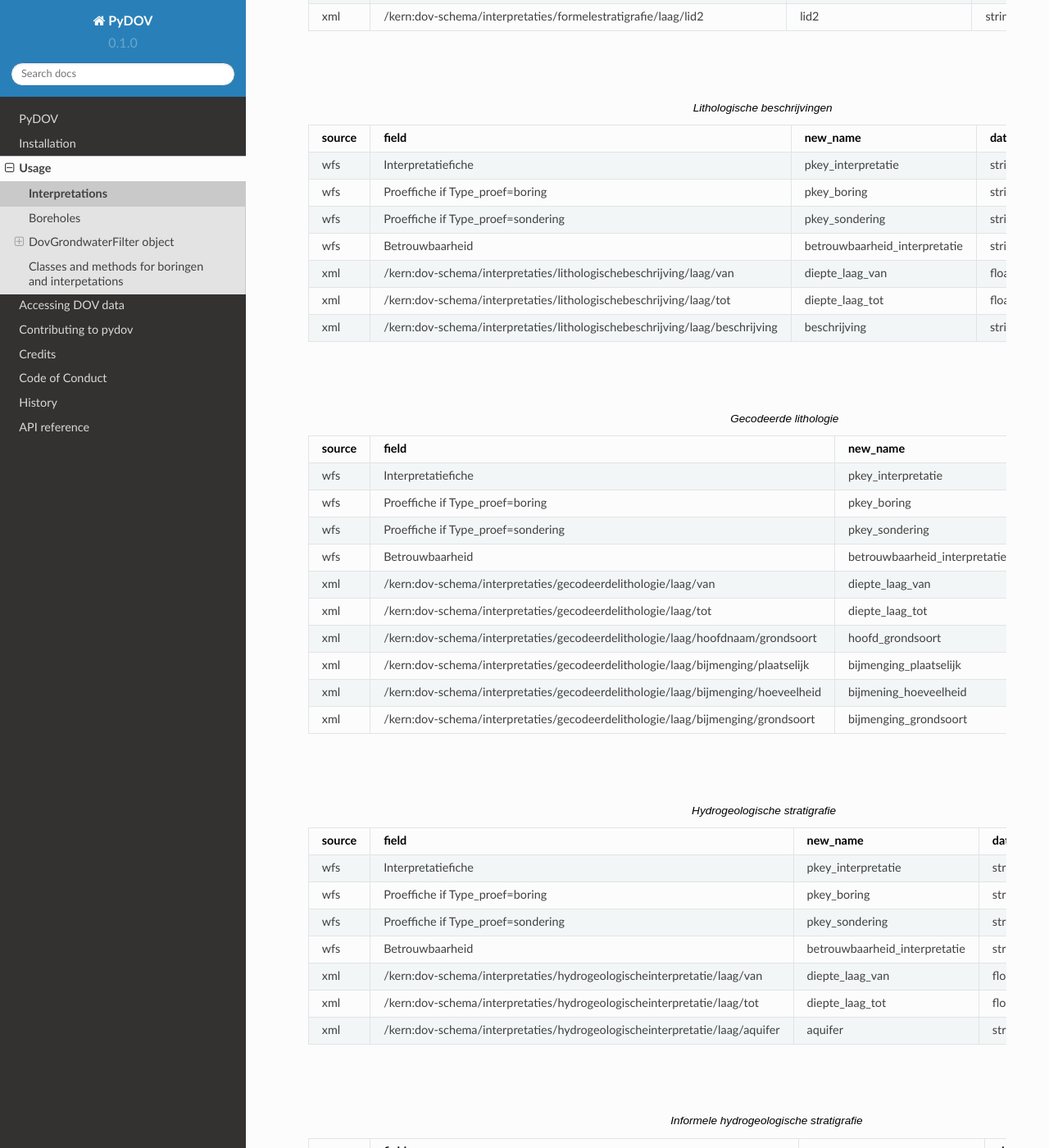
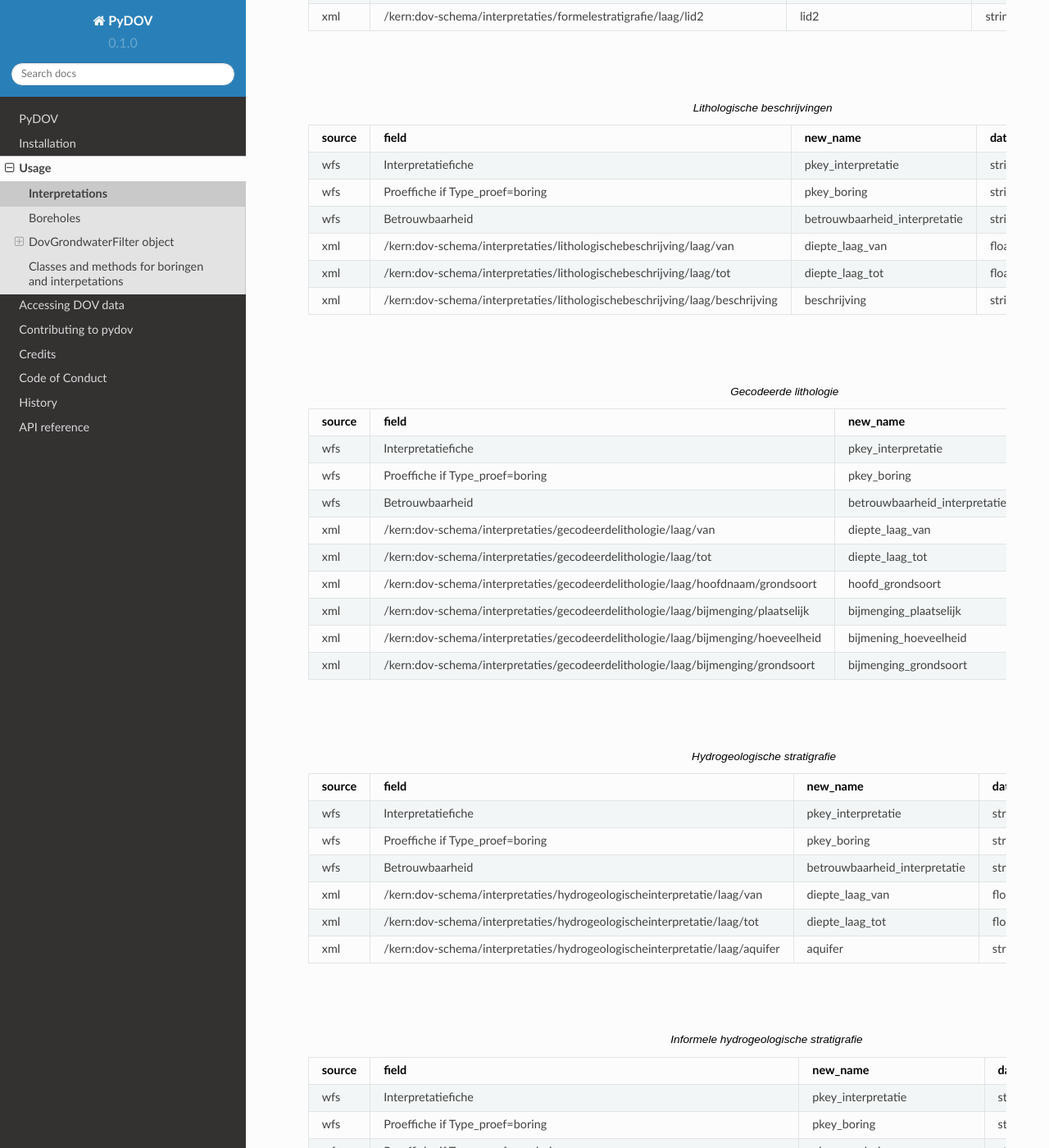
Before and after one commit to DOV-Vlaanderen/pydov, a Sphinx documentation site: the page built from docs/description_output_dataframes.rst, in a window 1280 px wide and 1400 px high, scrolled down 1273 px. Shown: the whole window at 82% size. Built offline with Sphinx 7.4.7 and the Read the Docs theme 2.0.0, drawn with Linux system fonts in a browser that asks for light colours; some of the changed text lies outside the part shown.

Commit message:
Remove pkey_sondering for a number of interpretations.
Apparently some interpretations are only linked to boreholes, so I
removed the pkey_sondering column in those dataframes.

```diff
--- a/docs/description_output_dataframes.rst
+++ b/docs/description_output_dataframes.rst
@@ -58,7 +58,6 @@ interpreted data.
     source,field,new_name,data_type,example
     wfs,Interpretatiefiche,pkey_interpretatie,string,https://.../2001-186513.xml
     wfs,Proeffiche if Type_proef=boring,pkey_boring,string,https://.../2001-186513.xml
-    wfs,Proeffiche if Type_proef=sondering,pkey_sondering,string,https://.../2001-186513.xml
     wfs,Betrouwbaarheid,betrouwbaarheid_interpretatie,string,goed
     xml,/kern:dov-schema/interpretaties/lithologischebeschrijving/laag/van,diepte_laag_van,float,0.00
     xml,/kern:dov-schema/interpretaties/lithologischebeschrijving/laag/tot,diepte_laag_tot,float,1.75
@@ -72,7 +71,6 @@ interpreted data.
     source,field,new_name,data_type,example
     wfs,Interpretatiefiche,pkey_interpretatie,string,https://.../2001-186513.xml
     wfs,Proeffiche if Type_proef=boring,pkey_boring,string,https://.../2001-186513.xml
-    wfs,Proeffiche if Type_proef=sondering,pkey_sondering,string,https://.../2001-186513.xml
     wfs,Betrouwbaarheid,betrouwbaarheid_interpretatie,string,goed
     xml,/kern:dov-schema/interpretaties/gecodeerdelithologie/laag/van,diepte_laag_van,float,0.00
     xml,/kern:dov-schema/interpretaties/gecodeerdelithologie/laag/tot,diepte_laag_tot,float,1.75
@@ -89,7 +87,6 @@ interpreted data.
     source,field,new_name,data_type,example
     wfs,Interpretatiefiche,pkey_interpretatie,string,https://.../2001-186513.xml
     wfs,Proeffiche if Type_proef=boring,pkey_boring,string,https://.../2001-186513.xml
-    wfs,Proeffiche if Type_proef=sondering,pkey_sondering,string,https://.../2001-186513.xml
     wfs,Betrouwbaarheid,betrouwbaarheid_interpretatie,string,goed
     xml,/kern:dov-schema/interpretaties/hydrogeologischeinterpretatie/laag/van,diepte_laag_van,float,0.00
     xml,/kern:dov-schema/interpretaties/hydrogeologischeinterpretatie/laag/tot,diepte_laag_tot,float,1.75
@@ -117,7 +114,6 @@ interpreted data.
     source,field,new_name,data_type,example
     wfs,Interpretatiefiche,pkey_interpretatie,string,https://.../2001-186513.xml
     wfs,Proeffiche if Type_proef=boring,pkey_boring,string,https://.../2001-186513.xml
-    wfs,Proeffiche if Type_proef=sondering,pkey_sondering,string,https://.../2001-186513.xml
     wfs,Betrouwbaarheid,betrouwbaarheid_interpretatie,string,goed
     xml,/kern:dov-schema/interpretaties/quartairstratigrafie/laag/betrouwbaarheid,betrouwbaarheid_laag,string,goed
     xml,/kern:dov-schema/interpretaties/quartairstratigrafie/laag/van,diepte_laag_van,float,0.00
@@ -134,7 +130,6 @@ interpreted data.
     source,field,new_name,data_type,example
     wfs,Interpretatiefiche,pkey_interpretatie,string,https://.../2001-186513.xml
     wfs,Proeffiche if Type_proef=boring,pkey_boring,string,https://.../2001-186513.xml
-    wfs,Proeffiche if Type_proef=sondering,pkey_sondering,string,https://.../2001-186513.xml
     wfs,Betrouwbaarheid,betrouwbaarheid_interpretatie,string,goed
     xml,/kern:dov-schema/interpretaties/geotechnischecodering/laag/van,diepte_laag_van,float,0.00
     xml,/kern:dov-schema/interpretaties/geotechnischecodering/laag/tot,diepte_laag_tot,float,1.75
```
